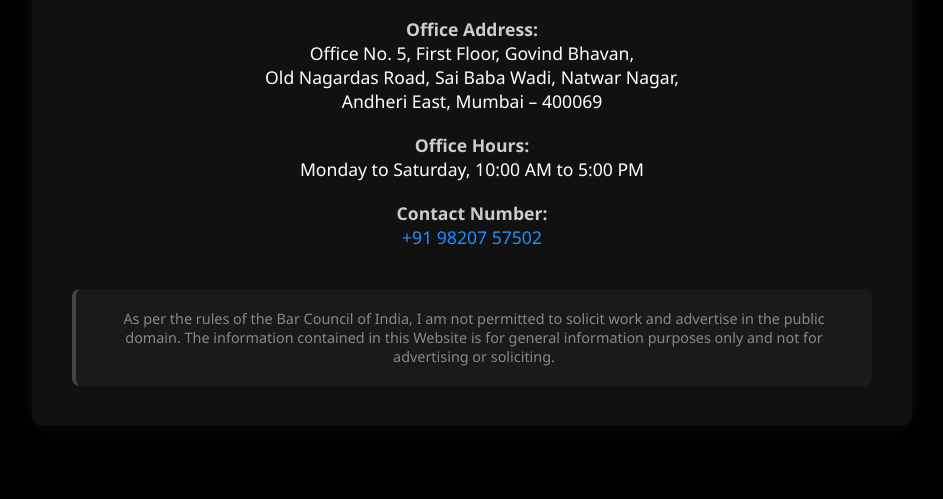
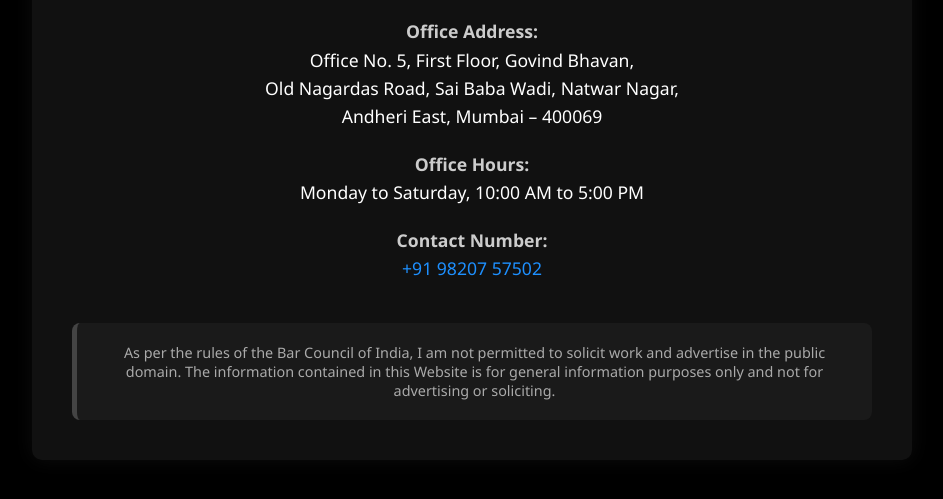
Before and after one commit to wasimhassan1992/advwasimhassan, a plain HTML site: page index.html in a window 1280 px wide. Shown: the part 187-686 px from the top of the page, without its empty margins (168-1111 px from the left). Drawn offline with Linux system fonts and the light colour scheme.

Commit message:
Update index.html

```diff
--- a/index.html
+++ b/index.html
@@ -1,8 +1,8 @@
 <!DOCTYPE html>
 <html lang="en">
 <head>
-    <meta charset="UTF-8">
-    <meta name="viewport" content="width=device-width, initial-scale=1.0">
+  <meta charset="UTF-8" />
+  <meta name="viewport" content="width=device-width, initial-scale=1.0"/>
   <title>Advocate Wasim H. Hassan</title>
   <style>
     body {
@@ -19,7 +19,7 @@
       text-align: center;
       background-color: #111;
       border-radius: 10px;
-            box-shadow: 0 0 20px rgba(255,255,255,0.05);
+      box-shadow: 0 0 20px rgba(255, 255, 255, 0.05);
     }
     h1 {
       color: #fff;
@@ -28,6 +28,7 @@
     .info p {
       font-size: 1.1em;
       margin: 20px 0;
+      line-height: 1.6;
     }
     .label {
       font-weight: bold;
@@ -36,11 +37,11 @@
     .disclaimer {
       margin-top: 40px;
       font-size: 0.9em;
-            color: #888;
+      color: #aaa;
       background-color: #1a1a1a;
       padding: 20px;
       border-radius: 8px;
-            border-left: 4px solid #444;
+      border-left: 5px solid #444;
     }
     a {
       color: #1e90ff;
```
Lines whose indentation alone changed are shown as unchanged.
